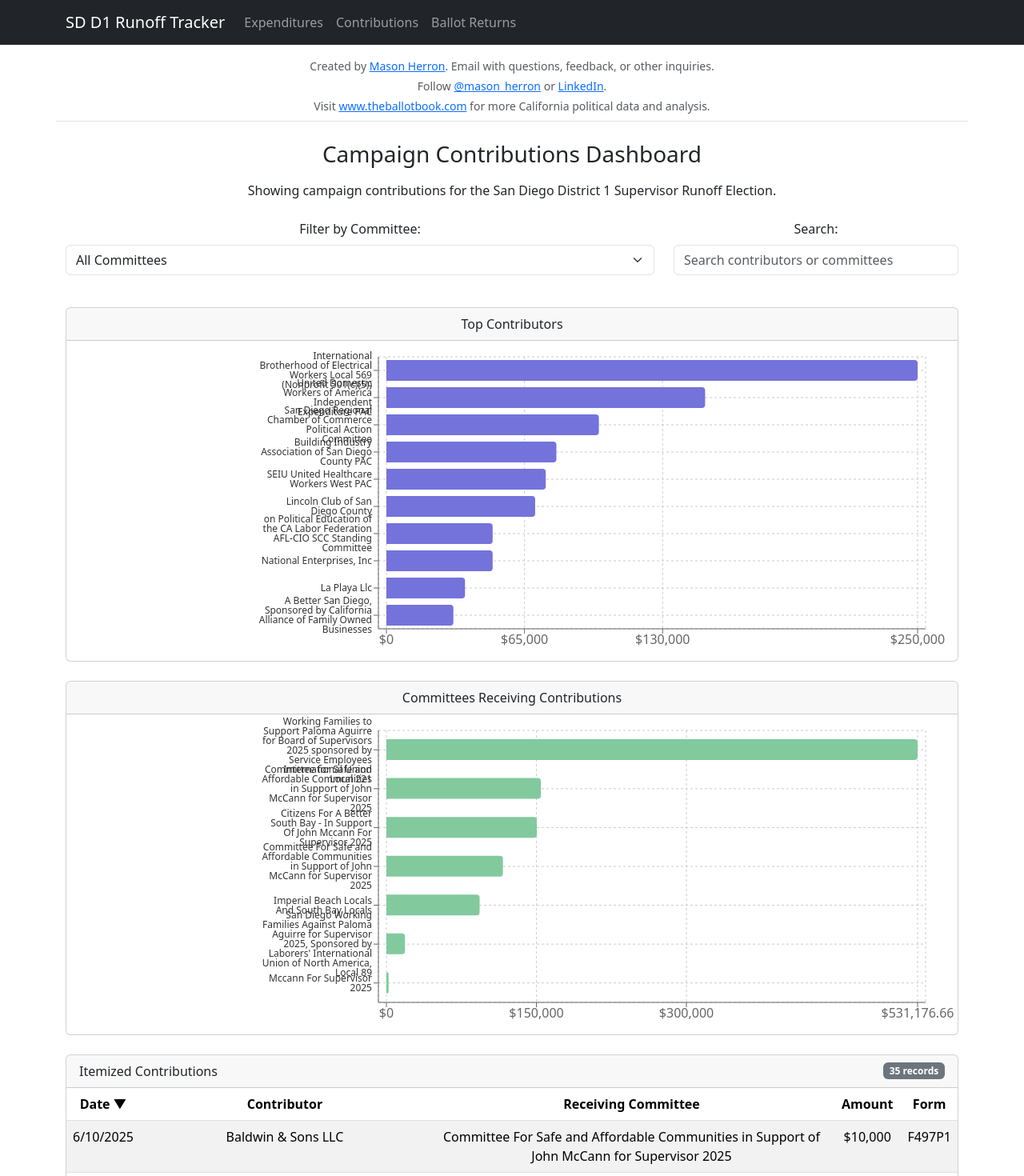
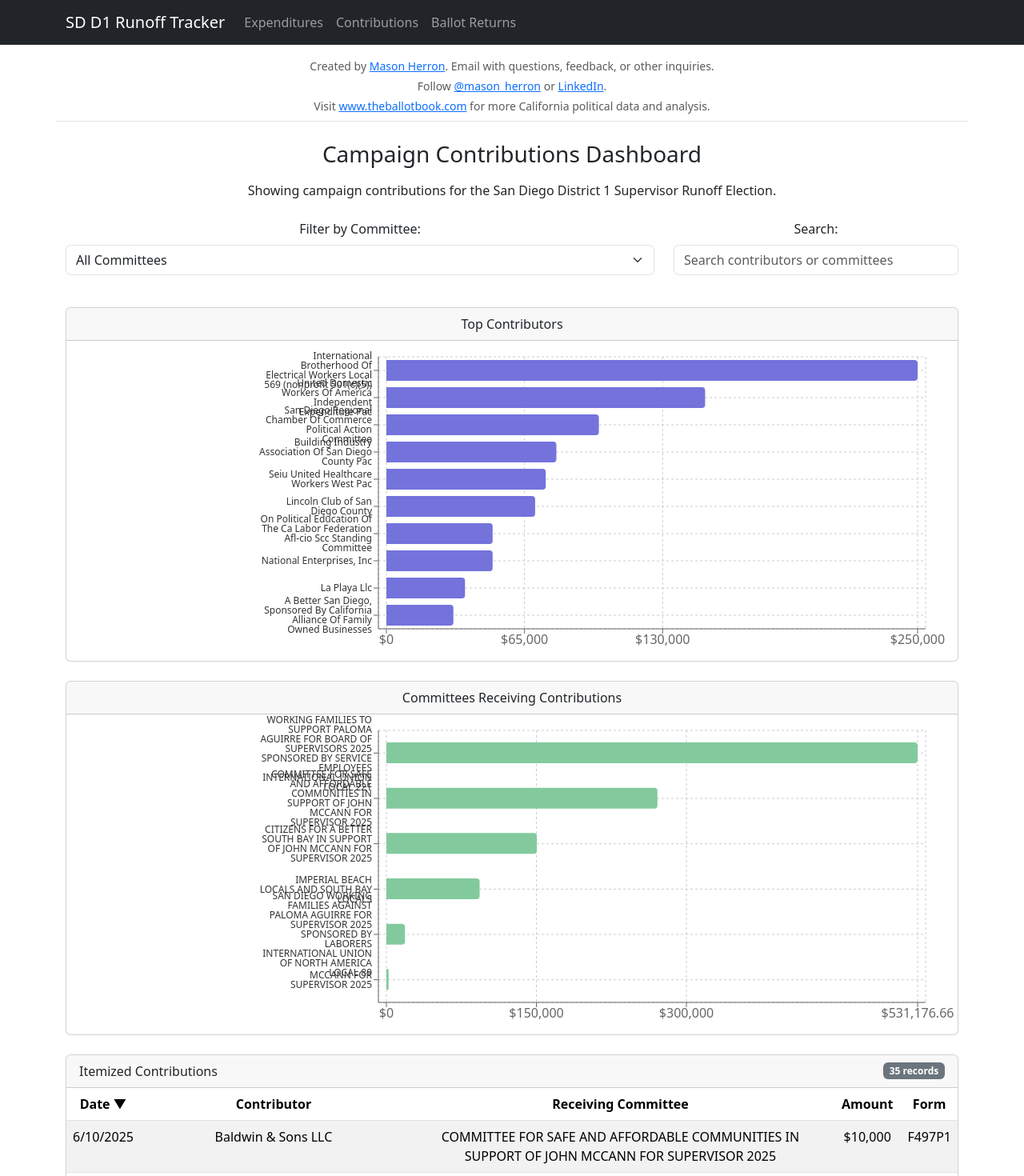
Before and after one commit to mph372/sd-d1-runoff-tracker, a React (Create React App) app: page /contributions in a window 1280 px wide. Shown: the top 1470 px of the page at 80% size. Built offline with nearby package versions, Linux system fonts and the light colour scheme.

Commit message:
further steps to fix normalziation

```diff
--- a/src/pages/ContributionsDashboard.js
+++ b/src/pages/ContributionsDashboard.js
@@ -65,8 +65,7 @@ function ContributionsDashboard() {
               .filter(row => row.Form_Type !== 'F497P2')
               .map(row => {
                 // Normalize committee name
-                let committee = row['Filer_Nam L'] || '';
-
+                let committee = normalizeCommitteeName(row['Filer_Nam L'] || '');
                 // Combine Imperial Beach Locals committees
                 if (row.Filer_ID === 1467372) {
                     committee = 'IMPERIAL BEACH LOCALS AND SOUTH BAY LOCALS';
@@ -91,10 +90,10 @@ function ContributionsDashboard() {
             setData(uniqueData);
 
             // Extract unique committees
-            const uniqueCommittees = [...new Set(uniqueData
-              .map(item => item.committee)
-              .filter(committee => committee && committee.trim() !== ''))]
-              .sort();
+const uniqueCommittees = [...new Set(uniqueData
+  .map(item => normalizeCommitteeName(item.committee))
+  .filter(committee => committee && committee.trim() !== ''))]
+  .sort();
 
             setCommittees(uniqueCommittees);
 
@@ -146,20 +145,25 @@ const normalizeContributorName = (name) => {
     return 'Lincoln Club of San Diego County';
   }
 
-  // Remove "THE" at beginning only if in ALL CAPS
-  if (upperName.startsWith('THE ') && name === name.toUpperCase()) {
-    name = name.substring(4);
-  }
+  // Convert to title case for consistency (this handles the general case)
+  const titleCased = name.split(' ')
+    .map(word => {
+      if (word.length === 0) return word;
+      return word.charAt(0).toUpperCase() + word.slice(1).toLowerCase();
+    })
+    .join(' ');
 
-  // Use title case instead of all caps
-  if (name === name.toUpperCase()) {
-    return name.split(' ')
-      .map(word => word.charAt(0).toUpperCase() + word.slice(1).toLowerCase())
-      .join(' ');
-  }
+  return titleCased;
+};
 
-  // Return original name if not all caps
-  return name;
+const normalizeCommitteeName = (name) => {
+  if (!name) return '';
+  return name
+    .trim()
+    .replace(/\s+/g, ' ')
+    .toLowerCase()
+    .replace(/[^\w\s]/g, '') // strip punctuation
+    .toUpperCase();          // consistent casing
 };
 
   // Effect to filter data
@@ -169,9 +173,11 @@ const normalizeContributorName = (name) => {
     let result = [...data];
 
     // Filter by committee if one is selected
-    if (selectedCommittee !== 'All') {
-      result = result.filter(item => item.committee === selectedCommittee);
-    }
+if (selectedCommittee !== 'All') {
+  result = result.filter(
+    item => normalizeCommitteeName(item.committee) === selectedCommittee
+  );
+}
 
     // Filter by search term
     if (searchTerm.trim() !== '') {
@@ -202,6 +208,8 @@ const normalizeContributorName = (name) => {
     }
     setSortConfig({ key, direction });
   };
+
+
 
   // Sort function
   const getSortedData = (items) => {
@@ -280,7 +288,7 @@ const calculateStats = (dataArray) => {
   dataArray.forEach(item => {
     if (item.committee) {
       // Use the normalized name as the key (case-insensitive)
-      const normalizedCommittee = normalizeContributorName(item.committee);
+const normalizedCommittee = normalizeCommitteeName(item.committee);
       const currentAmount = committeeMap.get(normalizedCommittee) || 0;
       committeeMap.set(normalizedCommittee, currentAmount + item.amount);
     }
```
